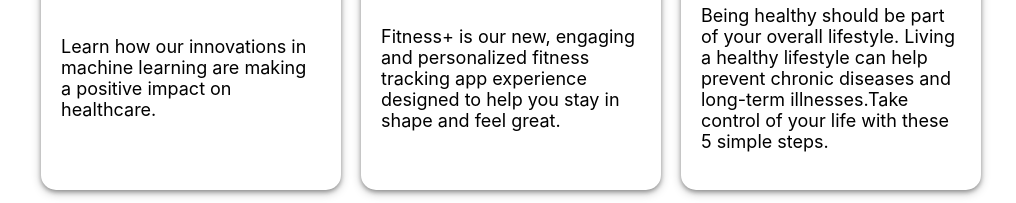
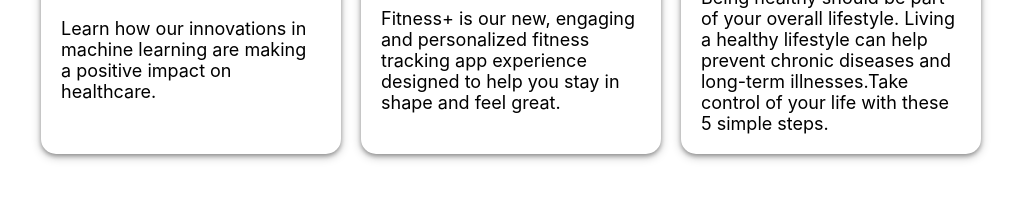
Before and after one commit to FadeRakoon/info2180-project1, a plain HTML site: page index.html in a window 1280 px wide. Shown: the part 674-877 px from the top of the page, without its empty margins (129-1145 px from the left). Drawn offline with Linux system fonts and the light colour scheme.

Commit message:
updated css

```diff
--- a/styles.css
+++ b/styles.css
@@ -70,6 +70,14 @@
     grid-template-rows: minmax(30px,auto);
 }
 
+.card-body p{
+    margin:0;
+}
+
+.card- h3{
+    margin:10px,0px,10px,0px;
+}
+
 .card{
     display: grid;
     grid-template-rows: minmax(30px,12vw);
@@ -84,11 +92,10 @@
 .card-body{
     display:flex;
     flex-direction: column;
-    align-items: flex-start;
+
 }
 
 .card img{
-
     grid-row: 1/2;
     width: 12vw;
     border-radius: 2vw;
```
